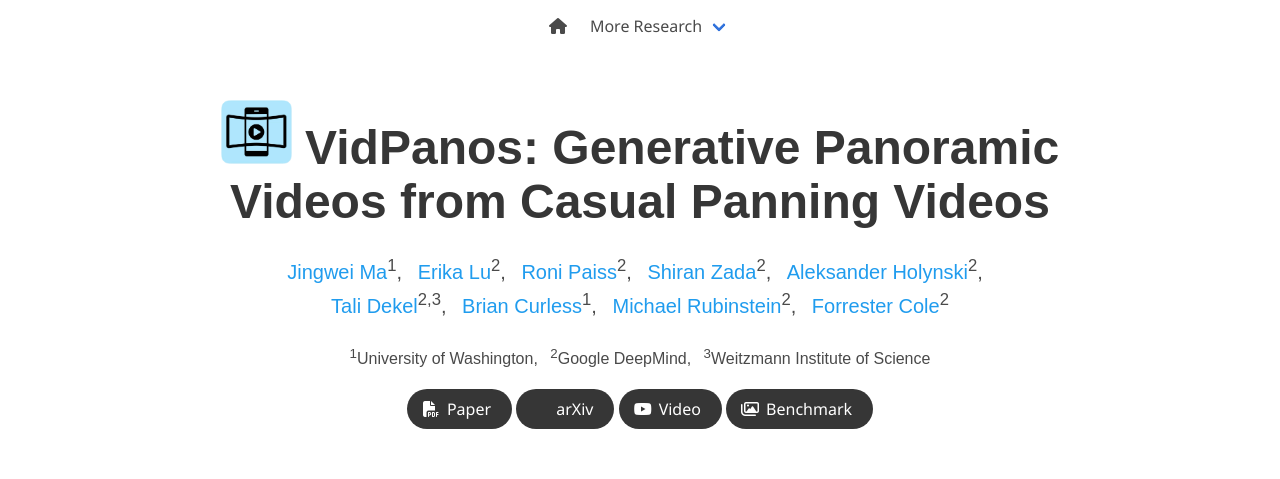
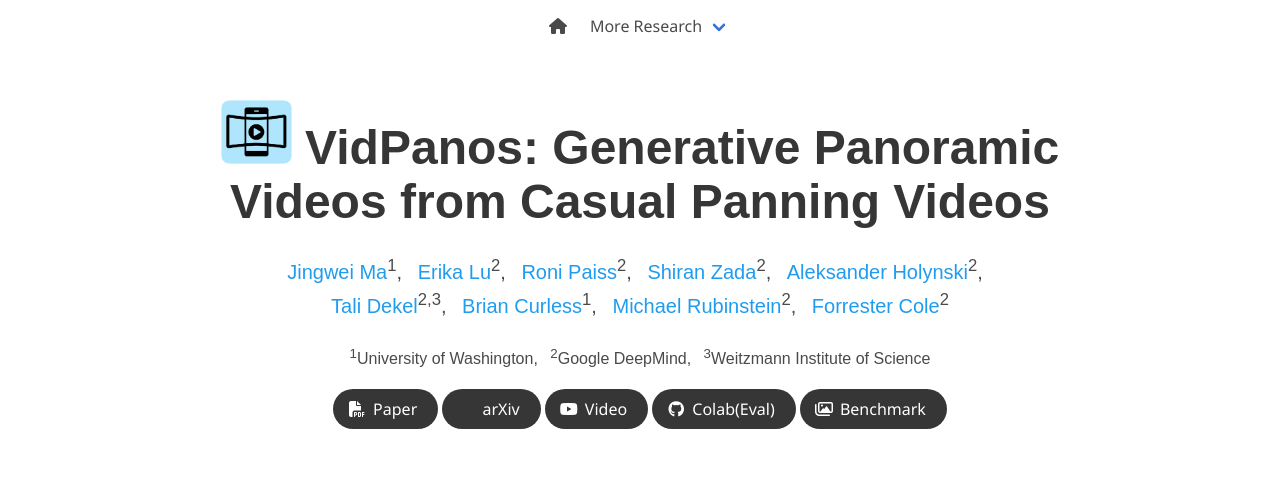
Before and after one commit to jingweim/vidpanos, a plain HTML site: page index.html in a window 1280 px wide. Shown: the top 479 px of the page. Drawn offline with nearby package versions, Linux system fonts and the light colour scheme; some icons are missing; a web font is replaced by a local one.

Commit message:
Update index.html

```diff
--- a/index.html
+++ b/index.html
@@ -192,15 +192,15 @@
                 </a>
               </span>
               <!-- Code Link. -->
-              <!-- span class="link-block">
-                <a href="https://github.com/jingweim/totems"
+              <span class="link-block">
+                <a href="https://colab.research.google.com/drive/1yPWg5-5iNkZBglD9m4yZxgDUoE27kfbX?usp=drive_link"
                    class="external-link button is-normal is-rounded is-dark">
                   <span class="icon">
                       <i class="fab fa-github"></i>
                   </span>
-                  <span>Code</span>
+                  <span>Colab(Eval)</span>
                   </a>
-              </span> -->
+              </span>
               <!-- Dataset Link. -->
               <span class="link-block">
                 <a href="https://github.com/jingweim/vidpanos"
```
